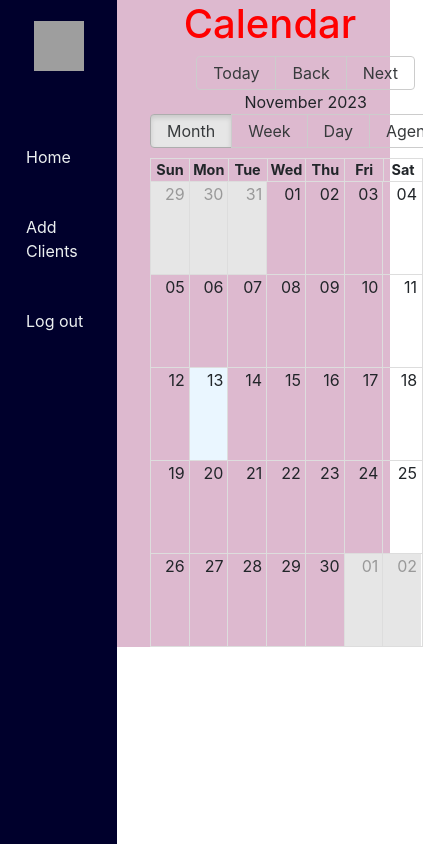
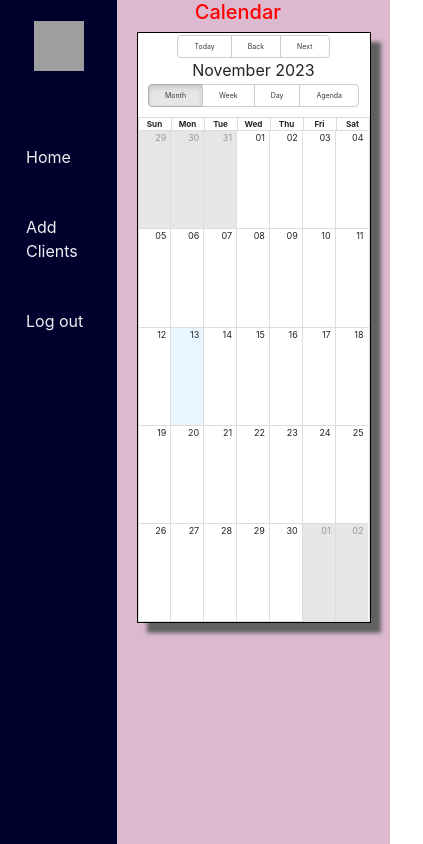
Before and after one commit to Sakshi-hub21/Power-Up-Fitness, a React (Create React App) app: page /calender in a window 390 px wide. Shown: the whole page, 423 px wide, since content can reach past the window. Built offline with nearby package versions, Linux system fonts and the light colour scheme; no server answers; grey boxes are pictures that could not be loaded.

Commit message:
Update calender.css

```diff
--- a/src/calender.css
+++ b/src/calender.css
@@ -5,19 +5,26 @@
   color: red;
 }
 .calendar{
-  margin-left: 340px;
-  height: 500px;
+  margin-left: 22vw;
+  height:80vh;
   width: 70vw;
+  border: 0.1px solid black;
+  box-Shadow:10px 10px 4px rgb(96,96,96);
+  background-color: white;
+  font-size: 12px;
 }
 .calendar-event {
   font-size: 8px;
 }
 
 .bg-calendar{
-  background-color: rgb(221, 185, 207)
+  background-color: rgb(221, 185, 207);
+  height: 100vh;
+  width: 100vw;
+
 }
 
-@media screen and (max-width: 750px) {
+/* @media screen and (max-width: 750px) {
   .calendar {
     margin-left: 150px;
     width: 70%;
@@ -28,16 +35,55 @@
   .calendar-event {
   font-size: 2px;
 }
-}
+} */
 
-@media (min-width:751) and (max-width: 1000px) {
+/* @media (max-width: 1000px) {
   .calendar {
     margin-left: 350px;
     width: 50%;
     height: 70vh;
     overflow-y: auto;
+    font-size: 12px;
 
 }
+} */
+@media (min-width:456px) and (max-width: 769px) {
+  .calendar {
+    margin-left: 32vw;
+    width: 60%;
+    height: 70vh;
+    overflow-y: auto;
+    font-size: 12px;
+
 
 
 }
+.h1-calendar{
+  font-size: 30px;
+  margin-left: 150px;
+  color: red;
+}
+
+.rbc-btn-group button {
+  font-size: 12px;
+}
+}
+@media (min-width:280px) and (max-width: 457px) {
+  .calendar {
+    margin-left: 35vw;
+    width: 60%;
+    height: 70vh;
+    overflow-y: auto;
+    font-size: 9px;
+
+}
+.h1-calendar{
+  font-size: 20px;
+  margin-left: 22vw;
+  color: red;
+}
+
+.rbc-btn-group button {
+  font-size: 7px;
+}
+}
```
